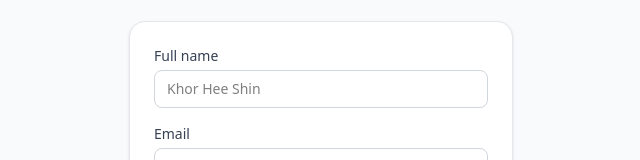
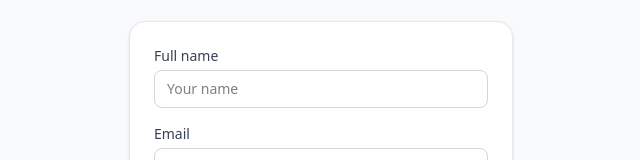
Before and after one commit to shtyh/sales-crm-app, a React (Vite) app: page /signup in a window 1280 px wide. Shown: the part 261-421 px from the top of the page, without its empty margins (319-959 px from the left). Built offline with nearby package versions, Linux system fonts and the light colour scheme; no server answers.

Commit message:
Use generic placeholder for full name field

```diff
--- a/src/pages/SignUpPage.tsx
+++ b/src/pages/SignUpPage.tsx
@@ -92,7 +92,7 @@ export function SignUpPage() {
               value={fullName}
               onChange={(e) => setFullName(e.target.value)}
               className="w-full rounded-lg border border-gray-300 px-3 py-2 text-sm outline-none focus:border-gray-900 focus:ring-2 focus:ring-gray-900/10"
-              placeholder="Khor Hee Shin"
+              placeholder="Your name"
             />
           </div>
 
```
